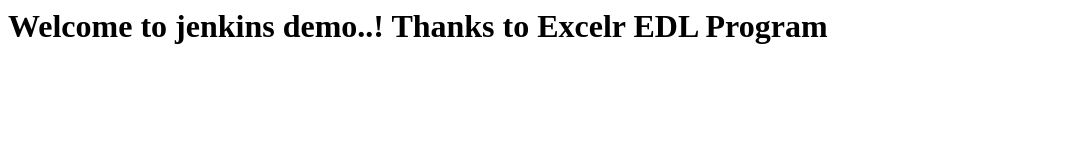
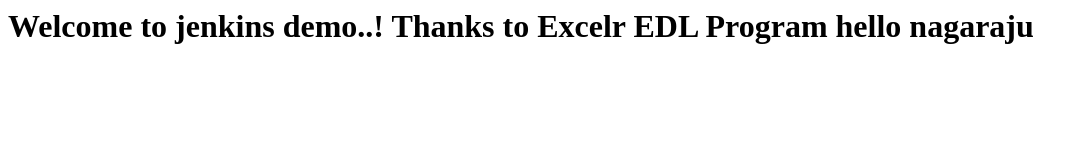
Before and after one commit to allankinagaraju/exceler-jenkins-demo, a plain HTML site: page index.html in a window 1280 px wide. Shown: the whole page, without its empty margins (0-1086 px from the left). Drawn offline with Linux system fonts and the light colour scheme.

Commit message:
Update index.html

```diff
--- a/index.html
+++ b/index.html
@@ -8,6 +8,7 @@
                  <h1>
                     Welcome to jenkins demo..!
                     Thanks to Excelr EDL Program
+                    hello nagaraju
                        </h1>
                        </body>
                        </html>
```
